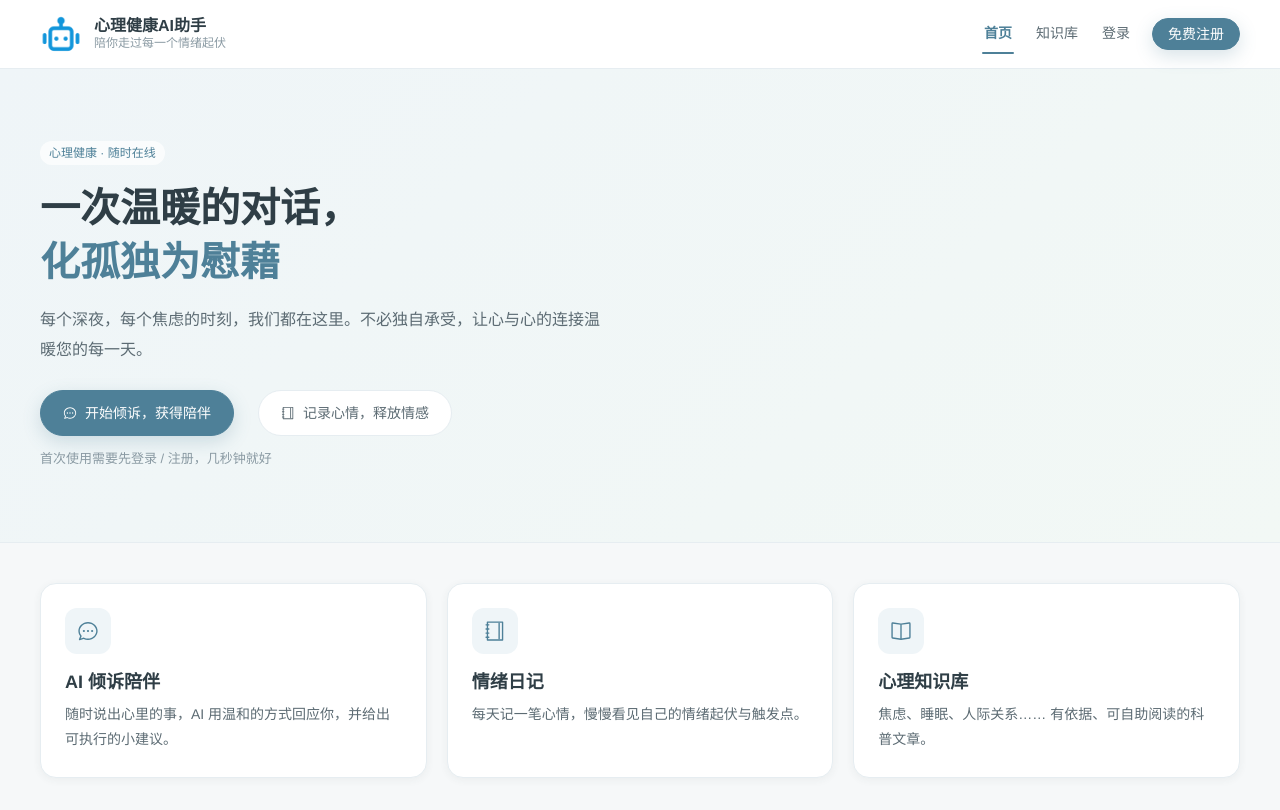
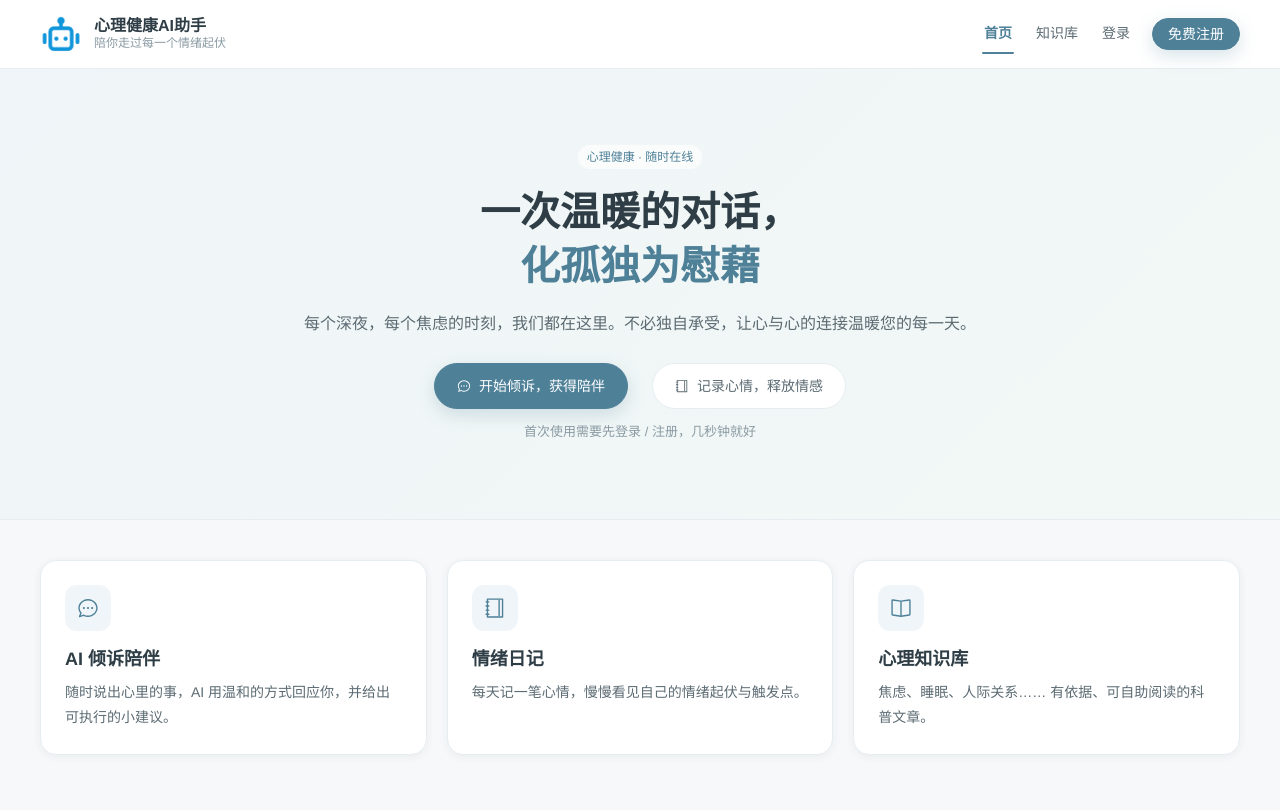
Before and after one commit to wucha-rmh/mental-assistant, a Vue app in the folder frontend/: page / in a window 1280 px wide. Built offline with nearby package versions, Linux system fonts and the light colour scheme.

Commit message:
style(home): 首屏文案改为居中（hero 无右侧插图）

```diff
--- a/frontend/src/views/home.vue
+++ b/frontend/src/views/home.vue
@@ -104,15 +104,15 @@ onMounted(() => {
 .hero-inner {
     max-width: var(--mh-content-max);
     margin: 0 auto;
-    padding: 72px var(--mh-space-5);
+    padding: 76px var(--mh-space-5);
     display: flex;
     align-items: center;
-    justify-content: space-between;
-    gap: var(--mh-space-10);
+    justify-content: center;
 }
 
 .hero-text {
-    max-width: 560px;
+    max-width: 680px;
+    text-align: center;
 }
 
 .hero-badge {
@@ -143,6 +143,7 @@ onMounted(() => {
 .hero-actions {
     display: flex;
     align-items: center;
+    justify-content: center;
     gap: var(--mh-space-3);
     margin-top: var(--mh-space-6);
 
```
